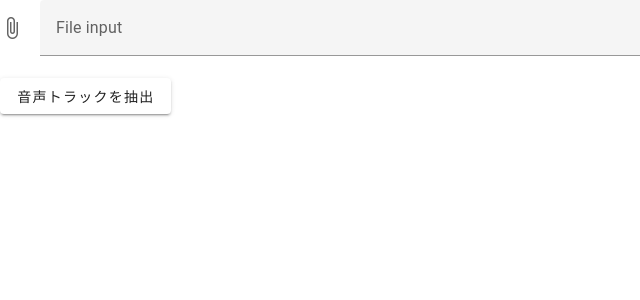
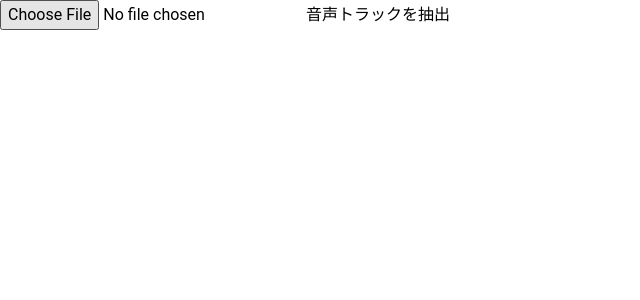
Before and after one commit to sh1Nome/extract-streams-web, a Vue app in the folder node/frontend/: page / in a window 1280 px wide. Shown: the top 300 px of the page, without its empty margins (0-640 px from the left). Built offline with nearby package versions, Linux system fonts and the light colour scheme.

Commit message:
[update]fetchからformに変更
fetchよりformのほうが簡潔に実装できるため、修正しました。
vuetifyのデザインは今後します。

```diff
--- a/node/frontend/src/App.vue
+++ b/node/frontend/src/App.vue
@@ -1,50 +1,12 @@
-<script setup lang="ts">
-import { ref } from "vue";
-
-const file = ref<File | null>(null);
-
-async function handleExtractAudio() {
-  if (!file.value) {
-    console.log("ファイルが選択されていません");
-    return;
-  }
-  const formData = new FormData();
-  formData.append("file", file.value);
-  try {
-    // TODO: APIのURLを環境変数から取得するように変更
-    const response = await fetch("http://localhost:8000/api/v1/extract_audio", {
-      method: "POST",
-      body: formData,
-    });
-    if (!response.ok) {
-      throw new Error("リクエストに失敗しました");
-    }
-    // zipファイルのblobを取得
-    const blob = await response.blob();
-    // ファイル名をContent-Dispositionから取得
-    const disposition = response.headers.get("Content-Disposition");
-    let filename = "audio.zip";
-    if (disposition) {
-      const match = disposition.match(/filename="?([^";]+)"?/);
-      if (match) filename = match[1];
-    }
-    // ダウンロード処理
-    const url = window.URL.createObjectURL(blob);
-    const a = document.createElement("a");
-    a.href = url;
-    a.download = filename;
-    document.body.appendChild(a);
-    a.click();
-    a.remove();
-    window.URL.revokeObjectURL(url);
-    console.log("ダウンロード完了");
-  } catch (error) {
-    console.error("エラー:", error);
-  }
-}
-</script>
-
 <template>
-  <v-file-input label="File input" v-model="file"></v-file-input>
-  <v-btn @click="handleExtractAudio">音声トラックを抽出</v-btn>
+  <!-- TODO: actionのハードコードをやめる -->
+  <form
+    :action="'http://localhost:8000/api/v1/extract_audio'"
+    method="POST"
+    enctype="multipart/form-data"
+    target="_blank"
+  >
+    <input type="file" name="file" accept="video/*" required />
+    <button type="submit">音声トラックを抽出</button>
+  </form>
 </template>
```
